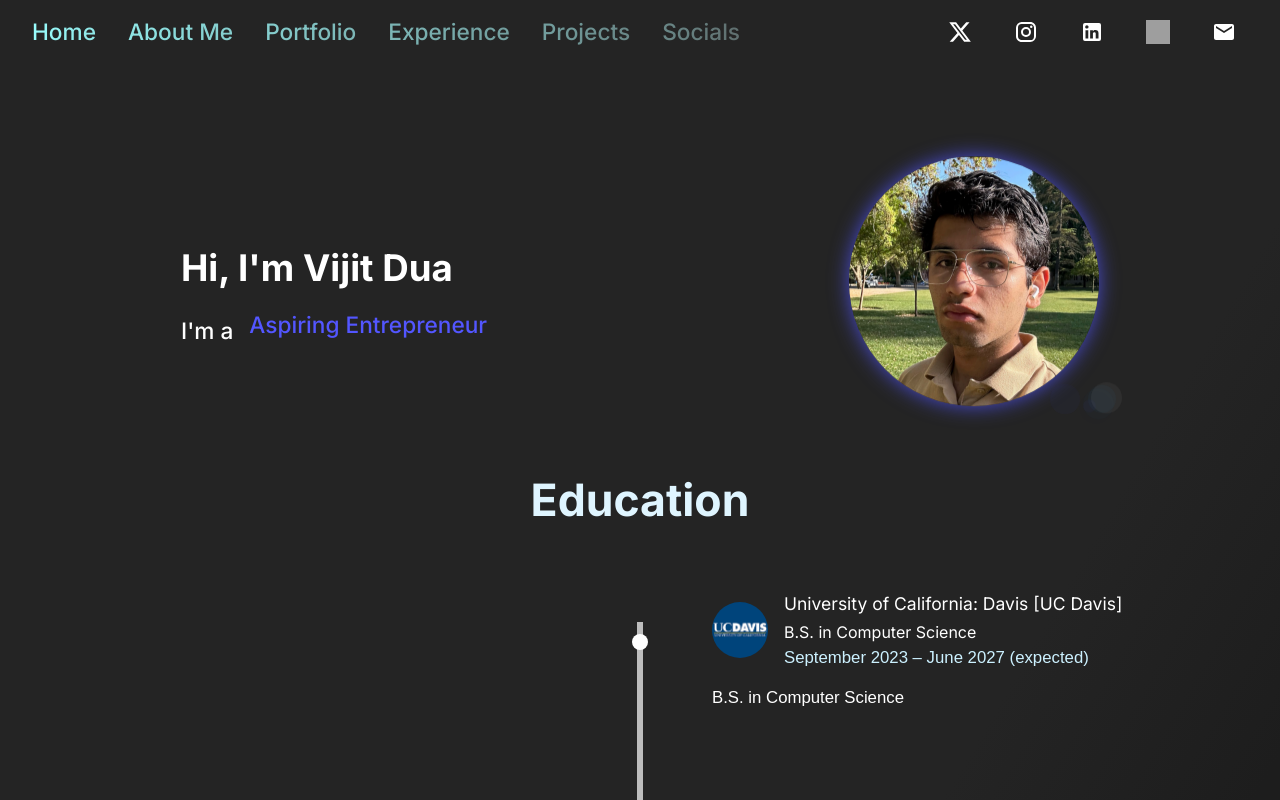
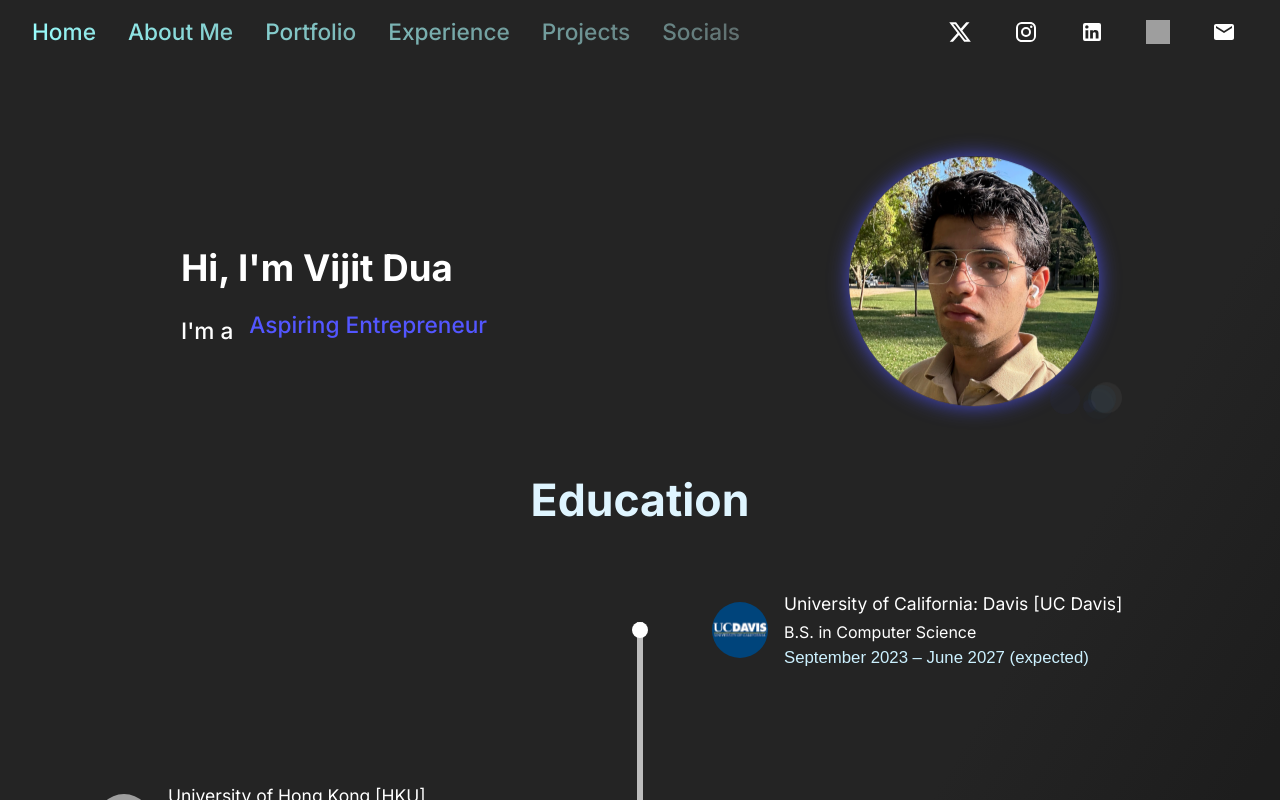
Before and after one commit to vijitdua/vijitdua.com, a React (Create React App) app: page / in a window 1280 px wide. Both pictures are taken after a click on the button "Portfolio". Shown: the top 800 px of the page. Built offline with nearby package versions, Linux system fonts and the light colour scheme; grey boxes are pictures that could not be loaded.

Commit message:
Updated timeline, fixed education repeated degree title

```diff
--- a/src/components/education/EducationItem.jsx
+++ b/src/components/education/EducationItem.jsx
@@ -74,9 +74,6 @@ function EducationItem({ education, index, onClick }) {
                             </Typography>
                         </Box>
                     </Box>
-                    <Typography variant="body2" sx={{ color: 'white' }}>
-                        {description}
-                    </Typography>
                 </Box>
 
                 {/* Dot */}
--- a/src/components/education/EducationTimeline.jsx
+++ b/src/components/education/EducationTimeline.jsx
@@ -55,7 +55,7 @@ function EducationTimeline() {
     const lineVariants = {
         hidden: { height: 0 },
         visible: {
-            height: '100%',
+            height: '80%',
             transition: { duration: 2 },
         },
     };
--- a/src/components/experience/ExperienceTimeline.jsx
+++ b/src/components/experience/ExperienceTimeline.jsx
@@ -87,8 +87,8 @@ function ExperienceTimeline() {
     const lineVariants = {
         hidden: { height: 0 },
         visible: {
-            height: '100%',
-            transition: { duration: 2 },
+            height: '80%',
+            transition: { duration: 5 },
         },
     };
 
```
